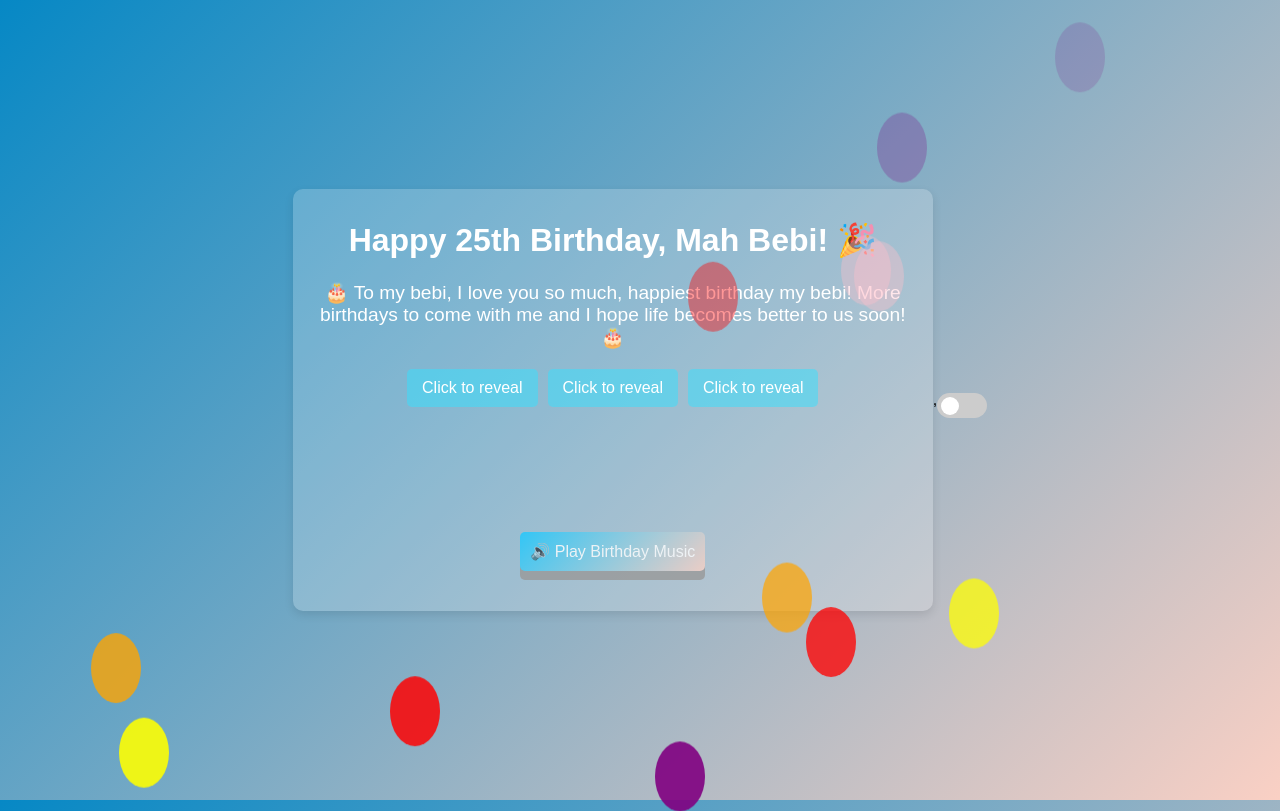
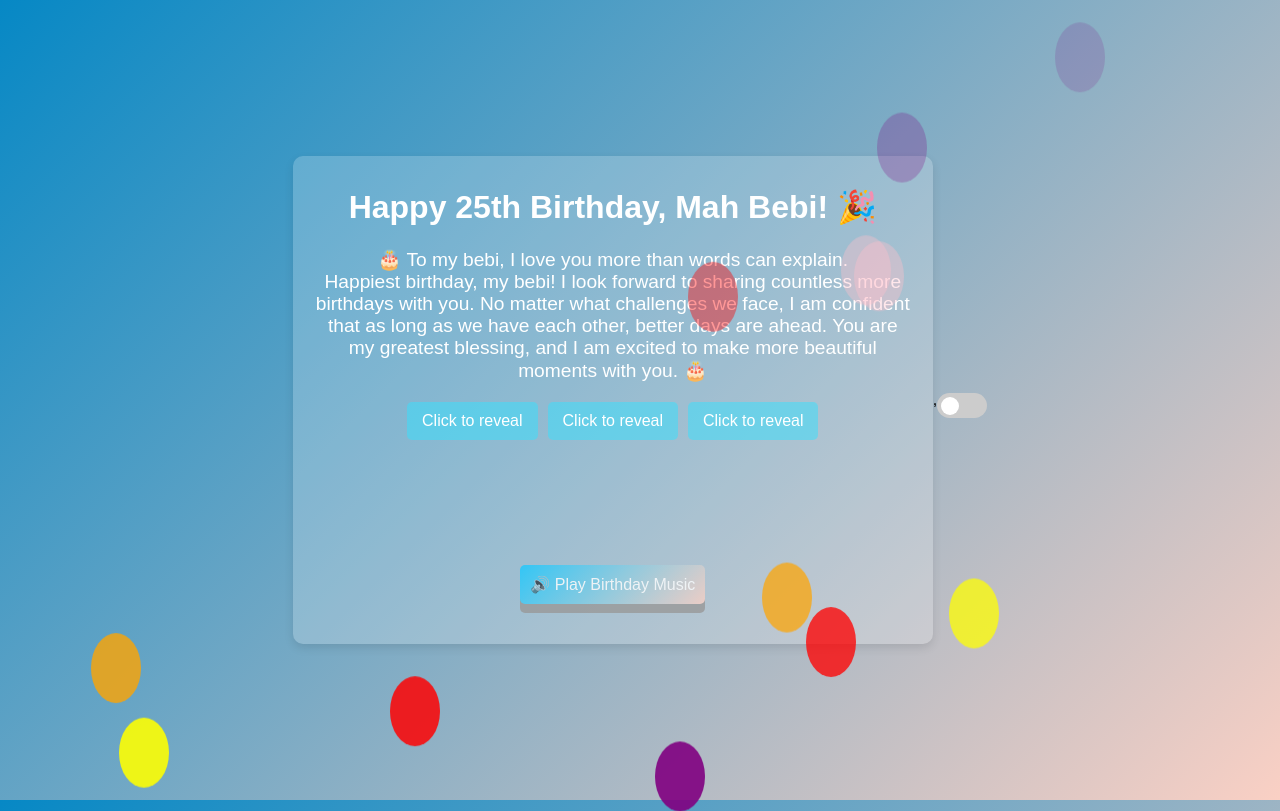
Before and after one commit to Uknownprojects/partone, a plain HTML site: page index.html in a window 1280 px wide. Both pictures are taken after a click on the button "Click the button to see the message". Drawn offline with Linux system fonts and the light colour scheme.

Commit message:
Update index.html

```diff
--- a/index.html
+++ b/index.html
@@ -12,7 +12,7 @@
         <h1 class="animated-text">Happy 25th Birthday, Mah Bebi! 🎉</h1>
 
         <button id="revealButton">Click the button to see the message</button>
-        <p id="hiddenMessage" class="hidden">🎂 To my bebi, I love you so much, happiest birthday my bebi! More birthdays to come with me and I hope life becomes better to us soon! 🎂</p>
+        <p id="hiddenMessage" class="hidden">🎂 To my bebi, I love you more than words can explain. Happiest birthday, my bebi! I look forward to sharing countless more birthdays with you. No matter what challenges we face, I am confident that as long as we have each other, better days are ahead. You are my greatest blessing, and I am excited to make more beautiful moments with you. 🎂</p>
 
         <div class="gallery">
             <div class="image-container">
```
